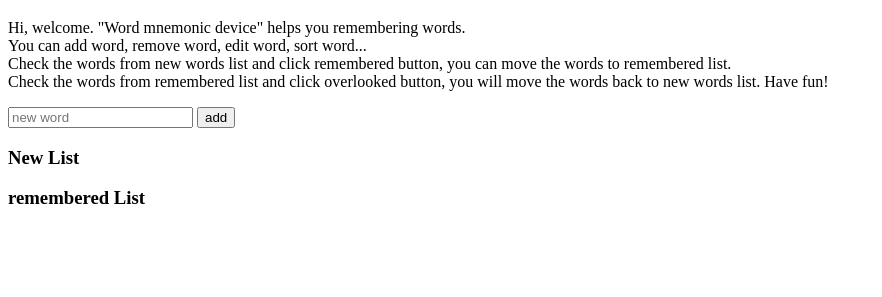
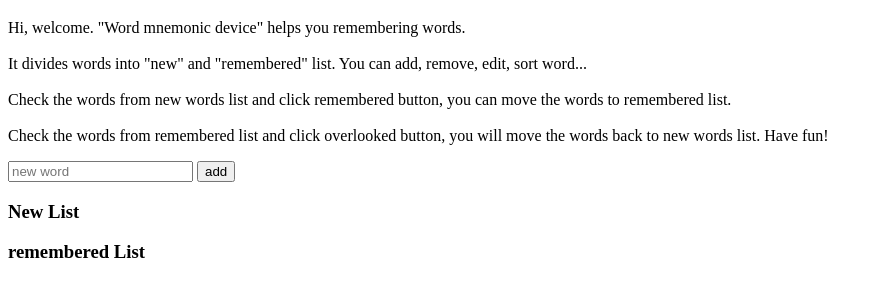
Before and after one commit to lab-antwerp-1/alina-word-list, a website with bundled scripts: page index.html in a window 1280 px wide. Shown: the part 61-358 px from the top of the page, without its empty margins (0-882 px from the left). Built offline with nearby package versions, Linux system fonts and the light colour scheme.

Commit message:
edited intro

```diff
--- a/index.html
+++ b/index.html
@@ -14,11 +14,11 @@
       <header>
         <h1>Word mnemonic device</h1>
         <p class="intro">
-          Hi, welcome. "Word mnemonic device" helps you remembering words.
-          <br />
-          You can add word, remove word, edit word, sort word... <br />
+          Hi, welcome. "Word mnemonic device" helps you remembering words. <br /><br />
+          It divides words into "new" and "remembered" list. You can add, remove, edit,
+          sort word... <br /><br />
           Check the words from new words list and click remembered button, you
-          can move the words to remembered list. <br />
+          can move the words to remembered list. <br /><br />
           Check the words from remembered list and click overlooked button, you
           will move the words back to new words list. Have fun!
         </p>
```
